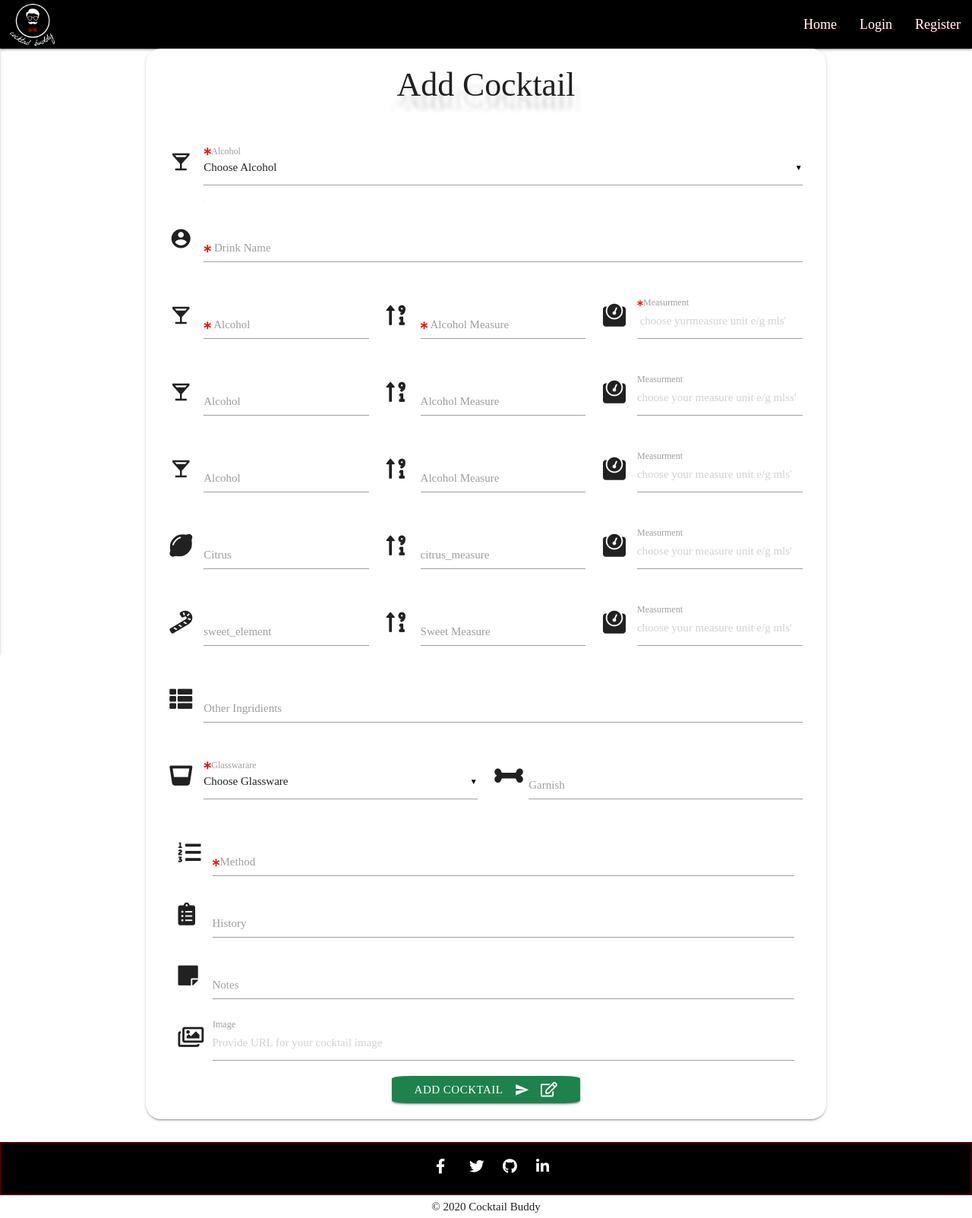
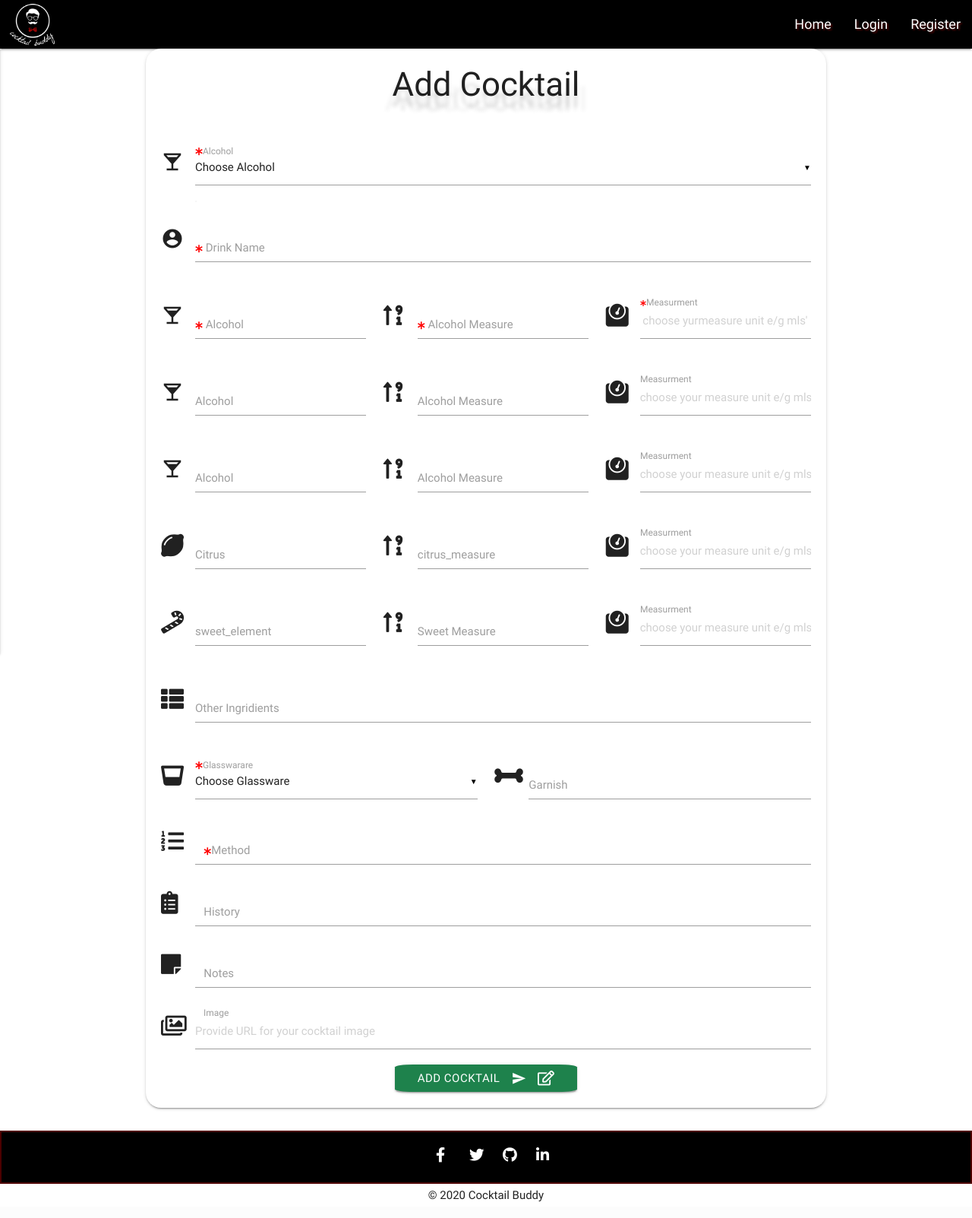
Before and after one commit to jimbobding/Cocktail-buddy-jim, a Flask app: page /add_cocktails in a window 1280 px wide. Shown: the whole page at 76% size. After the commit the page ends 1582 px from the top, so only its background shows below. Run offline with Flask 2, Linux system fonts and the light colour scheme; data that the repository does not hold is empty; some libraries are stand-ins or nearby versions.

Commit message:
Made some changes to read me file

```diff
--- a/static/css/style.css
+++ b/static/css/style.css
@@ -10,7 +10,7 @@ flex-direction: column;
 margin: 0;
 padding: 0;
 background-color:white;
-font-family: 'Slabo 27px', serif;
+
 font-weight: 400;
 line-height: 2rem;
 overflow-x: hidden;
--- a/templates/add_cocktails.html
+++ b/templates/add_cocktails.html
@@ -1,7 +1,7 @@
-{% extends 'base.html'%} {% block content %}
+{% extends 'base.html' %} {% block content %}
 
 <div
-  class="row container cocktail-form-container z-depth-1 white margin-top-large"
+  class=" container cocktail-form-container z-depth-1 white header-padding"
 >
   <form class="col s12" method="Post" action="{{url_for('add_cocktails')}}">
     <h3 class="center-align">Add Cocktail</h3>
--- a/templates/base.html
+++ b/templates/base.html
@@ -64,15 +64,15 @@
       </div>
       {% endfor %} {% endif %} {% endwith %}
     </section>
-
+ <!--Navbar-->
     <header>
       {% include "includes/_navbar.html" %}
     </header>
-
+ <!--Block content-->
     <main>
       {% block content %}{% endblock %}
     </main>
-
+ <!--Footer-->
     <footer>
       {% include "includes/_footer.html" %}
     </footer>
```
Also changed, not shown: README.md, static/images/Screenshot 2020-09-11 at 11.43.17.png (added), static/images/Screenshot 2020-09-13 at 19.52.37.png (added), static/images/login-colour-section.png (added), static/images/rum barrels.jpeg (deleted), static/images/vodka.jpg (deleted).
